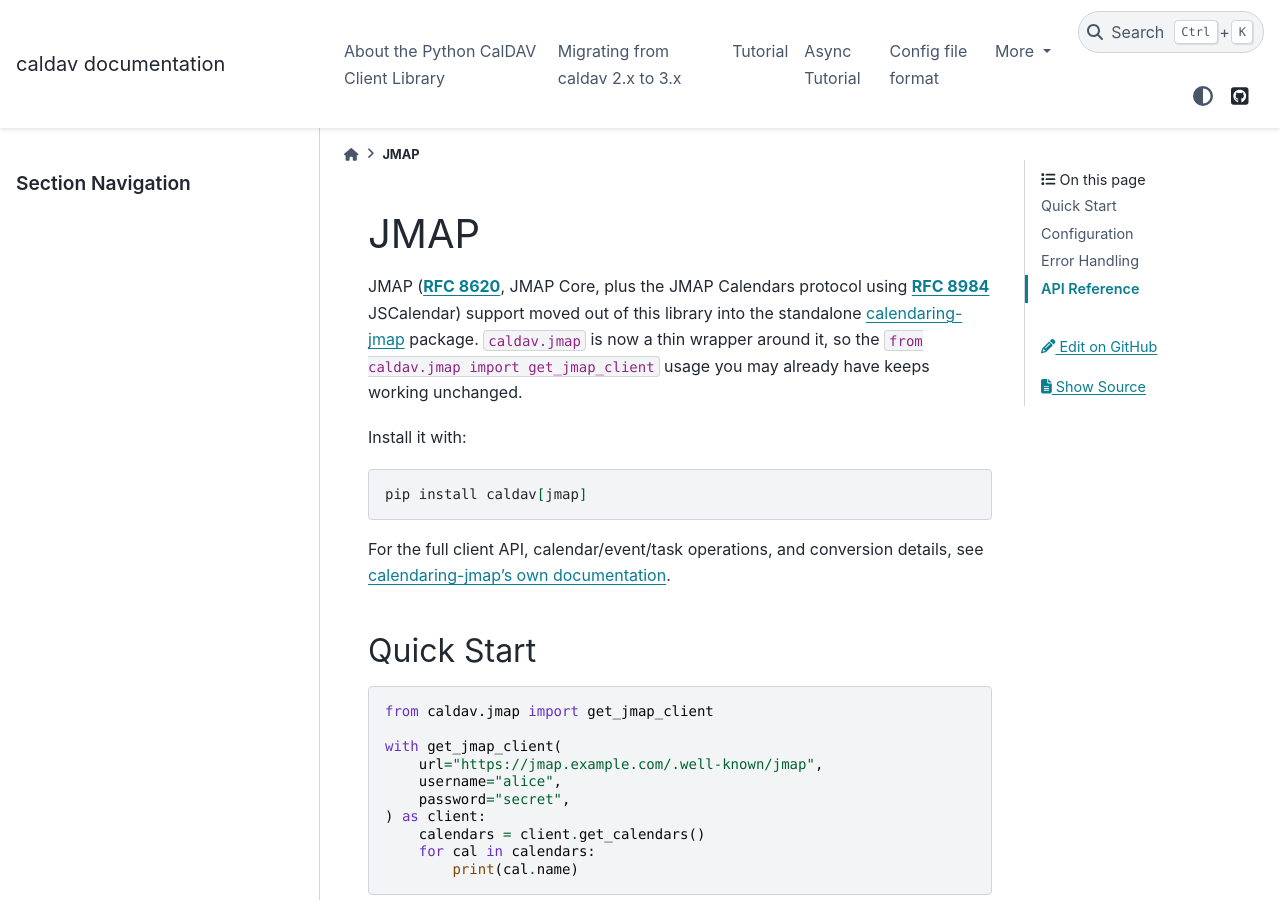
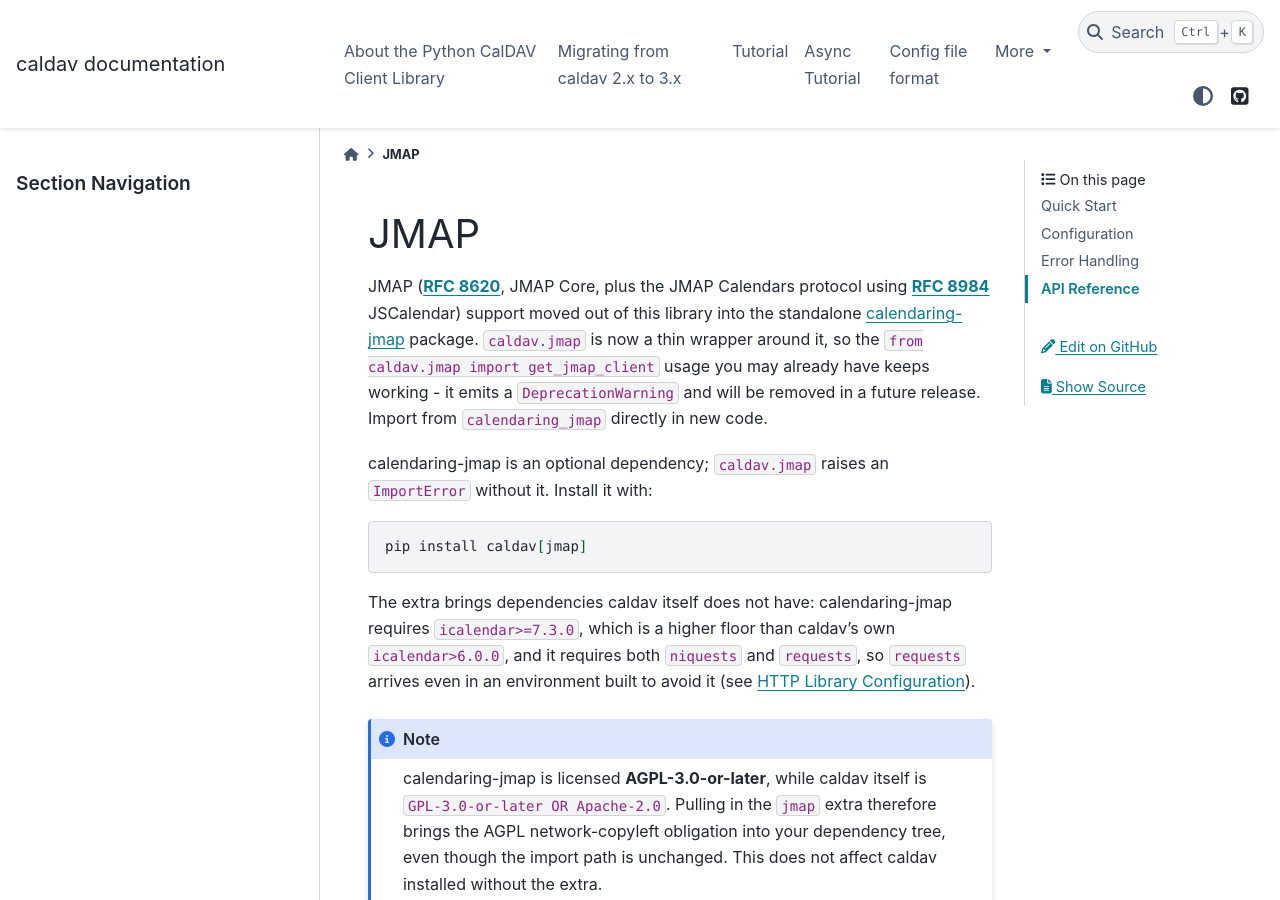
Before and after one commit to python-caldav/caldav, a Sphinx documentation site: the page built from docs/source/jmap.rst, in a window 1280 px wide and 900 px high. Built offline with Sphinx 7.4.7 and the PyData theme 0.15.4, drawn with Linux system fonts in a browser that asks for light colours; pages that are not in the unit, such as notebooks, are missing from menus; the version number could not be read and is left out.

Commit message:
docs(jmap): state the AGPL change and the extra
The CHANGELOG said old imports keep working, but not that a plain `pip
install caldav` no longer gives you caldav.jmap at all, and neither it
nor jmap.rst mentioned that calendaring-jmap is AGPL-3.0-or-later where
caldav is GPL-3.0-or-later OR Apache-2.0.  Same import path, different
terms - easy to miss for anyone who picked the Apache option.  Both are
now written up as breaking changes, and the JMAP page carries a
licensing note next to the install instructions.

Prompt: look into PR [https://github.com/python-caldav/caldav/pull/711]

Assisted-By: Claude Opus 5 <noreply@anthropic.com>

```diff
--- a/docs/source/jmap.rst
+++ b/docs/source/jmap.rst
@@ -6,13 +6,30 @@ JMAP (:rfc:`8620`, JMAP Core, plus the JMAP Calendars protocol using
 :rfc:`8984` JSCalendar) support moved out of this library into the standalone
 `calendaring-jmap <https://pypi.org/project/calendaring-jmap/>`_ package.
 ``caldav.jmap`` is now a thin wrapper around it, so the ``from caldav.jmap
-import get_jmap_client`` usage you may already have keeps working unchanged.
+import get_jmap_client`` usage you may already have keeps working - it emits
+a ``DeprecationWarning`` and will be removed in a future release.  Import
+from ``calendaring_jmap`` directly in new code.
 
-Install it with:
+calendaring-jmap is an optional dependency; ``caldav.jmap`` raises an
+``ImportError`` without it.  Install it with:
 
 .. code-block:: shell
 
    pip install caldav[jmap]
+
+The extra brings dependencies caldav itself does not have: calendaring-jmap
+requires ``icalendar>=7.3.0``, which is a higher floor than caldav's own
+``icalendar>6.0.0``, and it requires both ``niquests`` and ``requests``, so
+``requests`` arrives even in an environment built to avoid it (see
+:doc:`http-libraries`).
+
+.. note::
+
+   calendaring-jmap is licensed **AGPL-3.0-or-later**, while caldav itself
+   is ``GPL-3.0-or-later OR Apache-2.0``.  Pulling in the ``jmap`` extra
+   therefore brings the AGPL network-copyleft obligation into your
+   dependency tree, even though the import path is unchanged.  This does
+   not affect caldav installed without the extra.
 
 For the full client API, calendar/event/task operations, and conversion
 details, see `calendaring-jmap's own documentation
```
Also changed, not shown: CHANGELOG.md (+12 -4 lines).
